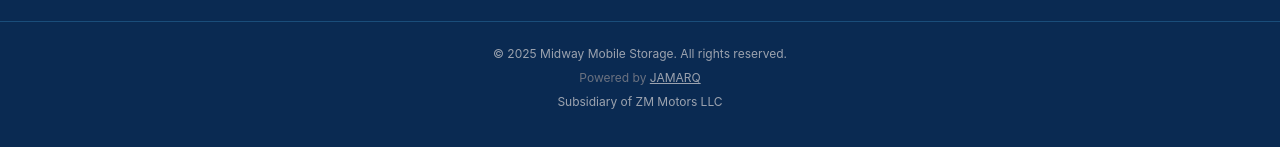
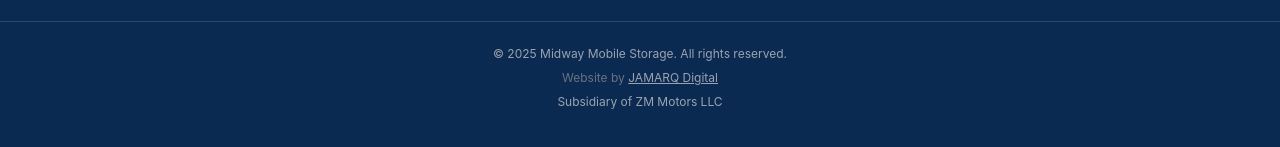
Before and after one commit to jmars319/midway-mobile-storage-react, a React (Vite) app in the folder frontend/: page / in a window 1280 px wide. Shown: the part 4547-4694 px from the top of the page. Built offline with nearby package versions, Linux system fonts and the light colour scheme; no server answers; the HTML template or start-up script is replaced by a standard one.

Commit message:
Clarify JAMARQ footer attribution

```diff
--- a/frontend/index.html
+++ b/frontend/index.html
@@ -193,7 +193,7 @@
           <p style="margin: 4px 0;">Hours: Mon–Fri 10:00 AM - 03:00 PM (office)</p>
         </div>
         <p style="color: #9ca3af; font-size: 12px; margin-top: 24px;">
-          Powered by <a href="https://jamarq.digital" target="_blank" rel="noopener noreferrer" style="color: #6b7280; text-decoration: underline;">JAMARQ</a>
+          Website by <a href="https://jamarq.digital" target="_blank" rel="noopener noreferrer" style="color: #6b7280; text-decoration: underline;">JAMARQ Digital</a>
         </p>
       </div>
     </noscript>
@@ -276,7 +276,7 @@
 
         <footer>
           <p>&copy; <script>document.write(new Date().getFullYear())</script><noscript>2025</noscript> Midway Mobile Storage. All rights reserved.</p>
-          <p>Powered by <a href="https://jamarq.digital" target="_blank" rel="noopener noreferrer">JAMARQ</a></p>
+          <p>Website by <a href="https://jamarq.digital" target="_blank" rel="noopener noreferrer">JAMARQ Digital</a></p>
           <p class="security-seal-label">Site security verified</p>
           <p class="security-seal">
             <a
--- a/frontend/package.json
+++ b/frontend/package.json
@@ -21,7 +21,6 @@
     "@testing-library/user-event": "^14.5.2",
     "@vitejs/plugin-react": "^4",
     "autoprefixer": "^10",
-    "baseline-browser-mapping": "^2.9.15",
     "eslint": "^8.57.0",
     "eslint-plugin-react": "^7.34.0",
     "eslint-plugin-react-hooks": "^4.6.0",
--- a/frontend/src/components/Footer.jsx
+++ b/frontend/src/components/Footer.jsx
@@ -181,7 +181,7 @@ export default function Footer({ onLoginClick, onNavigate }){
           © {new Date().getFullYear()} Midway Mobile Storage. All rights reserved.
         </p>
         <p className="text-xs text-gray-500 mt-2">
-          Powered by <a href="https://jamarq.digital" target="_blank" rel="noopener noreferrer" className="text-gray-400 hover:text-[#e84424] underline">JAMARQ</a>
+          Website by <a href="https://jamarq.digital" target="_blank" rel="noopener noreferrer" className="text-gray-400 hover:text-[#e84424] underline">JAMARQ Digital</a>
         </p>
         <p className="text-xs text-gray-400 mt-2">
           Subsidiary of ZM Motors LLC
```
Also changed, not shown: 1 other file (tests, documents, lock files or other folders).
